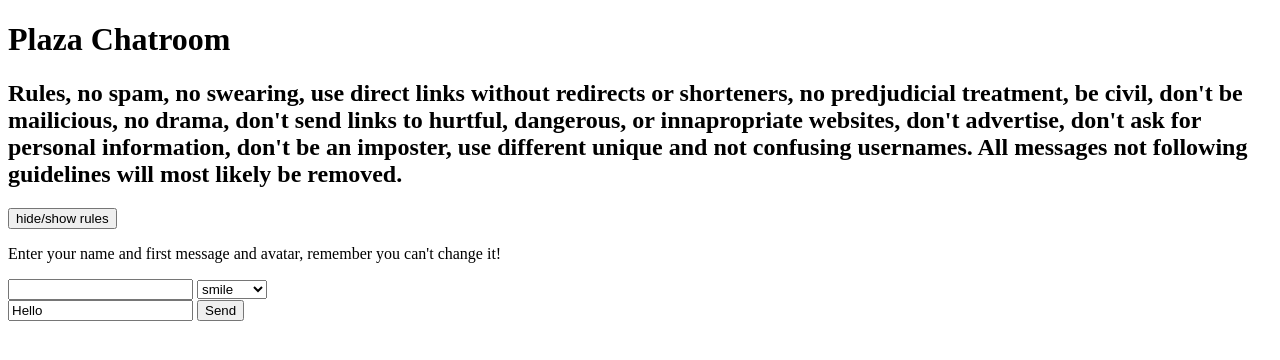
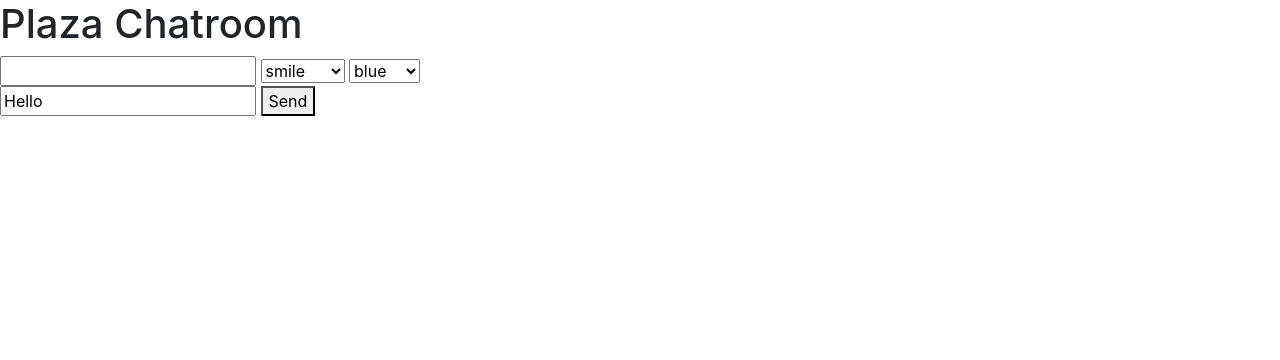
Before and after one commit to albertkim/zac-chat, a website: page client/index.html in a window 1280 px wide. Drawn offline with nearby package versions, Linux system fonts and the light colour scheme; no server answers.

Commit message:
colour swap remove auto scroll temp

```diff
--- a/client/index.html
+++ b/client/index.html
@@ -5,13 +5,10 @@
         <link rel="stylesheet" href="https://use.fontawesome.com/releases/v5.6.1/css/all.css" integrity="sha384-gfdkjb5BdAXd+lj+gudLWI+BXq4IuLW5IT+brZEZsLFm++aCMlF1V92rMkPaX4PP" crossorigin="anonymous">
         <script src="https://ajax.googleapis.com/ajax/libs/jquery/3.3.1/jquery.min.js"></script>
         <script type="text/javascript" src="./index.js"></script>
+        <link rel="stylesheet" href="https://maxcdn.bootstrapcdn.com/bootstrap/4.0.0/css/bootstrap.min.css" integrity="sha384-Gn5384xqQ1aoWXA+058RXPxPg6fy4IWvTNh0E263XmFcJlSAwiGgFAW/dAiS6JXm" crossorigin="anonymous">
     </head>
     <body style="background-image: url('boi.png');">
         <h1> Plaza Chatroom </h1>
-        <h2 id="initial-text"> Rules, no spam, no swearing, use direct links without redirects or shorteners, no predjudicial treatment, be civil, don't be mailicious, no drama, don't send links to hurtful, dangerous, or innapropriate websites, don't advertise, don't ask for personal information, don't be an imposter, use different unique and not confusing usernames. All messages not following guidelines will most likely be removed.
-        </h2>
-        <button onclick="Walloftext()">hide/show rules</button>
-        <p> Enter your name and first message and avatar, remember you can't change it!</p>
         <div>
             <input id="name-input">
               <select id = "Icon">
@@ -23,9 +20,19 @@
                     <option value="fas fa-laugh fa-3x">laugh</option>
                     <option value="fas fa-kiss fa-3x">kiss</option>
                     <option value="fas fa-grimace fa-3x">grimace</option>
-                    <option value="fas fa-frown fa-3x">kiss</option>
-                    <option value="fas fa-flushed fa-3x">kiss</option>
-                    <option value="fas fa-dizzy fa-3x">kiss</option>
+                    <option value="fas fa-frown fa-3x">frown</option>
+                    <option value="fas fa-flushed fa-3x">flushed</option>
+                    <option value="fas fa-dizzy fa-3x">dizzy</option>
+                  </select>
+                  <select id = "Colour">
+                    <option value="alert alert-primary">blue</option>
+                    <option value="alert alert-secondary">grey</option>
+                    <option value="alert alert-success">green</option>
+                    <option value="alert alert-danger">red</option>
+                    <option value="alert alert-warning">yellow</option>
+                    <option value="alert alert-info">cyan</option>
+                    <option value="alert alert-light">white</option>
+                    <option value="alert alert-dark">black</option>
                   </select>
         </div>
 
--- a/client/index.js
+++ b/client/index.js
@@ -9,6 +9,7 @@ function getChats() {
       chats = networkChats
       console.log(chats)
       render()
+     //window.scrollTo(0,document.body.scrollHeight)
     })
 }
 
@@ -29,7 +30,9 @@ function render() {
   $("#chats").empty()
   for (var asdf of chats) {
 
-      var chatElement = $("<div></div>")
+      // var chatElement = $("<div class='alert alert-primary'></div>")
+      var chatElement = $("<div class='" + asdf.box + "'></div>")
+
 
       var leftElement = $("<div style='width: 50px; float: left;'></div>")
       var face = $("<div></div>")
@@ -46,8 +49,6 @@ function render() {
 
       chatElement.append(rightElement)
 
-      chatElement.append("<hr />")
-
       $("#chats").append(chatElement)
   }
 }
@@ -56,10 +57,12 @@ $(document).ready(function(){
 
   getChats()
 
+  setInterval(() => getChats(), 1000)
+
   $("#chat-button").click(function() {
 
-      if ($("#name-input").val().length < 3 ){
-          return alert(" Your username must be at least 3 characters long!")
+      if ($("#name-input").val().length < 1 ){
+          return alert(" Your username must be at least 1 character long!")
       }
 
       // Insert into chats array
@@ -67,11 +70,13 @@ $(document).ready(function(){
           username: $("#name-input").val(),
           message: $("#input").val(),
           timestamp: new Date(),
-          face: $("#Icon").val()
+          face: $("#Icon").val(),
+          box: $("#Colour").val()
       }
       postChat(newChat)
       $("#name-input").prop('disabled', true)
       $("#Icon").prop('disabled', true)
+      $("#Colour").prop('disabled', true)
   })
 
 })
--- a/src/index.js
+++ b/src/index.js
@@ -12,7 +12,8 @@ const chats = [
     message: 'Welcome to Plaza Chatroom',
     timestamp: new Date(),
     color: '3w45d',
-    face: 'fas fa-smile fa-3x'
+    face: 'fas fa-smile fa-3x',
+    box: 'alert alert-primary'
   }
 ]
 
```
